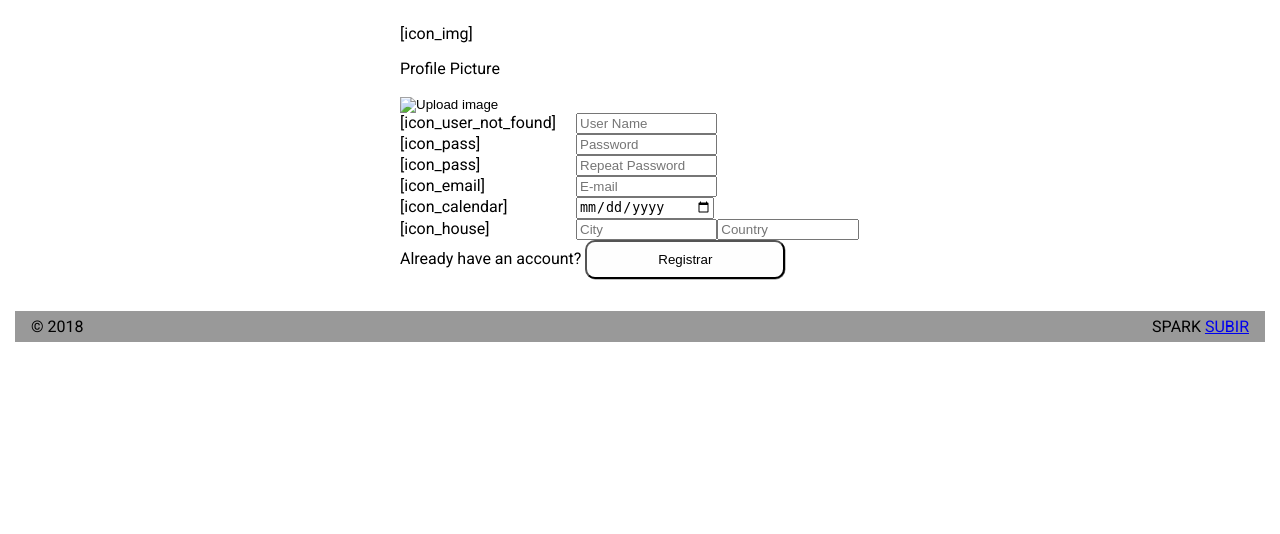
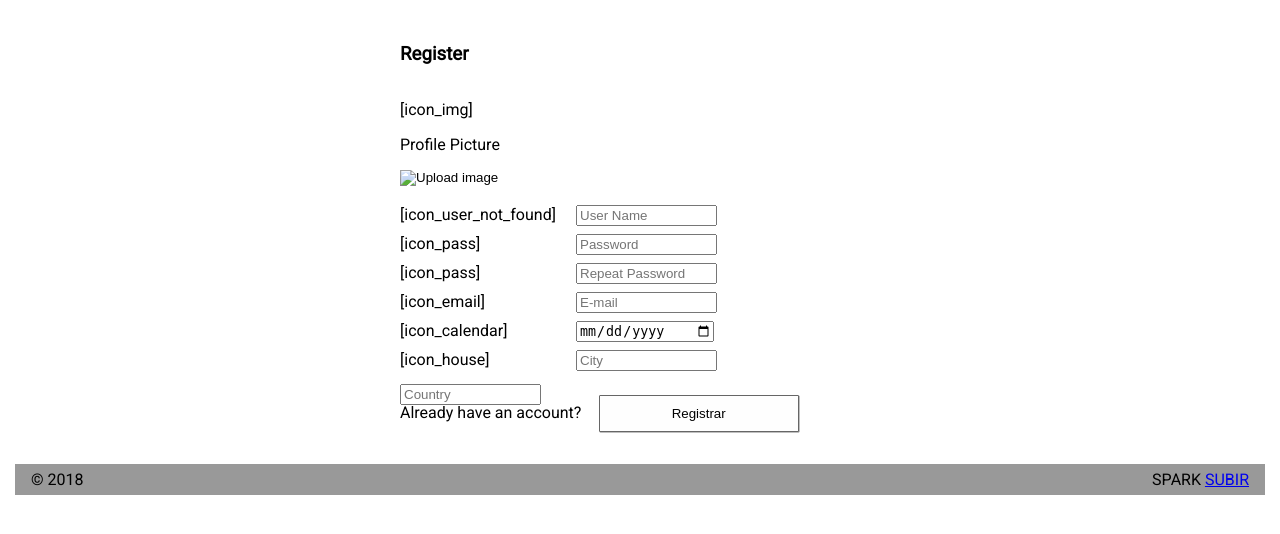
Before and after one commit to AllRacs/daw-destello, a PHP site: page /registro.html in a window 1280 px wide. Shown: the part 68-602 px from the top of the page. Run offline with PHP 8.4, Linux system fonts and the light colour scheme.

Commit message:
All CSS done and checked but album_form_solicitud TO DO: icons, album_form_solicitud

```diff
--- a/css/general.css
+++ b/css/general.css
@@ -53,7 +53,7 @@ body > header > a > img {
 }
 
 #user_status {
-    padding-top: 0.8em
+    padding-top: 0.8em;
 }
 
 #user_status > label, #user_status > a {
--- a/css/main_album_respuesta.css
+++ b/css/main_album_respuesta.css
@@ -8,7 +8,8 @@ body > main > section{
 
 body > main > section> button{
     padding: 0.60em;
-    border-radius: 10px;
+    border-radius: 1px;
+    border: 1px solid #666;
     background-color: #fefefe;
     width: 12em;
     box-shadow: 0.5px 0.5px grey;
--- a/css/main_registro.css
+++ b/css/main_registro.css
@@ -6,40 +6,49 @@ body > main > section{
     margin-right:auto;
 }
 
-body > main > section > form >label> button{
+#form_registro {
+    display: flex;
+    flex-direction: column;
+}
+
+body > main > section > form > span > button {
     padding: 0.75em;
-    border-radius: 10px;
+    border-radius: 1px;
+    border: 1px solid #666;
     background-color: #fefefe;
     width: 15em;
     box-shadow: 0.5px 0.5px grey;
     cursor:pointer;
 }
 
-body > main > section > form >label> button:hover{
+body > main > section > form > span > button:hover {
    background-color: #5495ff;
    color:black;
    box-shadow: 2px 2px grey;
 }
-body > main > section > form > label{
+body > main > section > form > label {
     text-align: right;
     height: 10px;
 }
 
-body > main > section > form > label> input{
+body > main > section > form > label> input {
     width: 10em;
+    margin-bottom: 1em;
+    margin-right: 1em;
+    float:left;
 }
 
-body > main > section > form > label > span{
+body > main > section > form > label > span {
     width:5em;
     clear:left;
     padding-right:6em;
-}
-
-
-body > main > section > form > label> input{
     float:left;
 }
 
-body > main > section > form > label>span{
-    float:left;
+body > main > section > form > span {
+    margin-top: 1em;
 }
+
+body > main > section > form > span > button {
+    margin-left: 1em;
+}
--- a/detalle_foto.html
+++ b/detalle_foto.html
@@ -5,7 +5,7 @@
         <title>Spark - Fotos, fotos y m&aacute;s fotos</title>
         <link href="https://fonts.googleapis.com/css?family=Roboto" rel="stylesheet">
         <link rel="stylesheet" href="css/general.css">
-        <link rel="stylesheet" href="css/main_index.css">
+        <link rel="stylesheet" href="css/main_indexANDdetalle_foto.css">
     </head>
     <body>
         <header>
--- a/formulario_busqueda.html
+++ b/formulario_busqueda.html
@@ -5,7 +5,7 @@
         <title>Spark - Fotos, fotos y m&aacute;s fotos</title>
         <link href="https://fonts.googleapis.com/css?family=Roboto" rel="stylesheet">
         <link rel="stylesheet" href="css/general.css">
-        <link rel="stylesheet" href="css/main_form_busqueda.css">
+        <link rel="stylesheet" href="css/main_formulario_busqueda.css">
     </head>
     <body>
         <header>
--- a/index.html
+++ b/index.html
@@ -5,7 +5,7 @@
         <title>Spark - Fotos, fotos y m&aacute;s fotos</title>
         <link href="https://fonts.googleapis.com/css?family=Roboto" rel="stylesheet">
         <link rel="stylesheet" href="css/general.css">
-        <link rel="stylesheet" href="css/main_index.css">
+        <link rel="stylesheet" href="css/main_indexANDdetalle_foto.css">
     </head>
     <body>
         <header>
--- a/mi_perfil.html
+++ b/mi_perfil.html
@@ -51,7 +51,7 @@
                 <label><button onclick="location.href='baja_usuario.html'" type="button">Darme de Baja</button></label>
             </div>
             <div id="container_posting_perfil">
-
+                <p>Lorem ipsum dolor sit amet, consectetur adipisicing elit. Libero labore maxime tenetur nesciunt pariatur nihil nemo molestiae ab ut, atque ea, ex non beatae, quaerat numquam doloribus velit blanditiis hic corporis fugiat incidunt saepe unde corrupti. Quo delectus nam beatae nulla quia non accusantium culpa dolorum assumenda. Tempore, veniam labore!</p>
             </div>
          </main>
 
--- a/registro.html
+++ b/registro.html
@@ -42,6 +42,7 @@
 
         <main>
             <section>
+                <h3>Register</h3>
                 <form id="form_registro" action="index.html">
                     <!--Register_Form-->
                     <span>[icon_img]</span><!-- User Picture REGISTER -->
@@ -80,10 +81,10 @@
                     </label>
                     <br>
                     <!--Register_End-->
-                <label>Already have an account?
+                    <span>
+                            <label>Already have an account?</label>
                             <button type="submit" name="input_submit" value="Registrar">Registrar</button>
-                </label>
-
+                    </span>
                 </form>
             </section>
         </main>
--- a/resultado_busqueda.html
+++ b/resultado_busqueda.html
@@ -5,7 +5,7 @@
         <title>Spark - Fotos, fotos y m&aacute;s fotos</title>
         <link href="https://fonts.googleapis.com/css?family=Roboto" rel="stylesheet">
         <link rel="stylesheet" href="css/general.css">
-        <link rel="stylesheet" href="css/main_index.css">
+        <link rel="stylesheet" href="css/main_indexANDdetalle_foto.css">
     </head>
     <body>
         <header>
--- a/todo.txt
+++ b/todo.txt
@@ -1,8 +1,8 @@
 TODO:
     1 - iconos
     2 - css: general.css, y mains_X.css
-        - minimas propiedades: font, background, border, margin, padding
-        - usar las etiquetas class (2 mín.)
+        -+ minimas propiedades: font, background, border, margin, padding
+        -+ usar las etiquetas class (2 mín.)
         - formularios alineados (tamañano flexible)
         - no responsive (de momento)
 
```
Also changed, not shown: css/main_formulario_busqueda.css (renamed from css/main_form_busqueda.css, +5 -12 lines), css/main_indexANDdetalle_foto.css (renamed from css/main_index.css, +15 -3 lines), css/main_mi_perfil.css (+8 -7 lines). Lines whose indentation alone changed are shown as unchanged.
